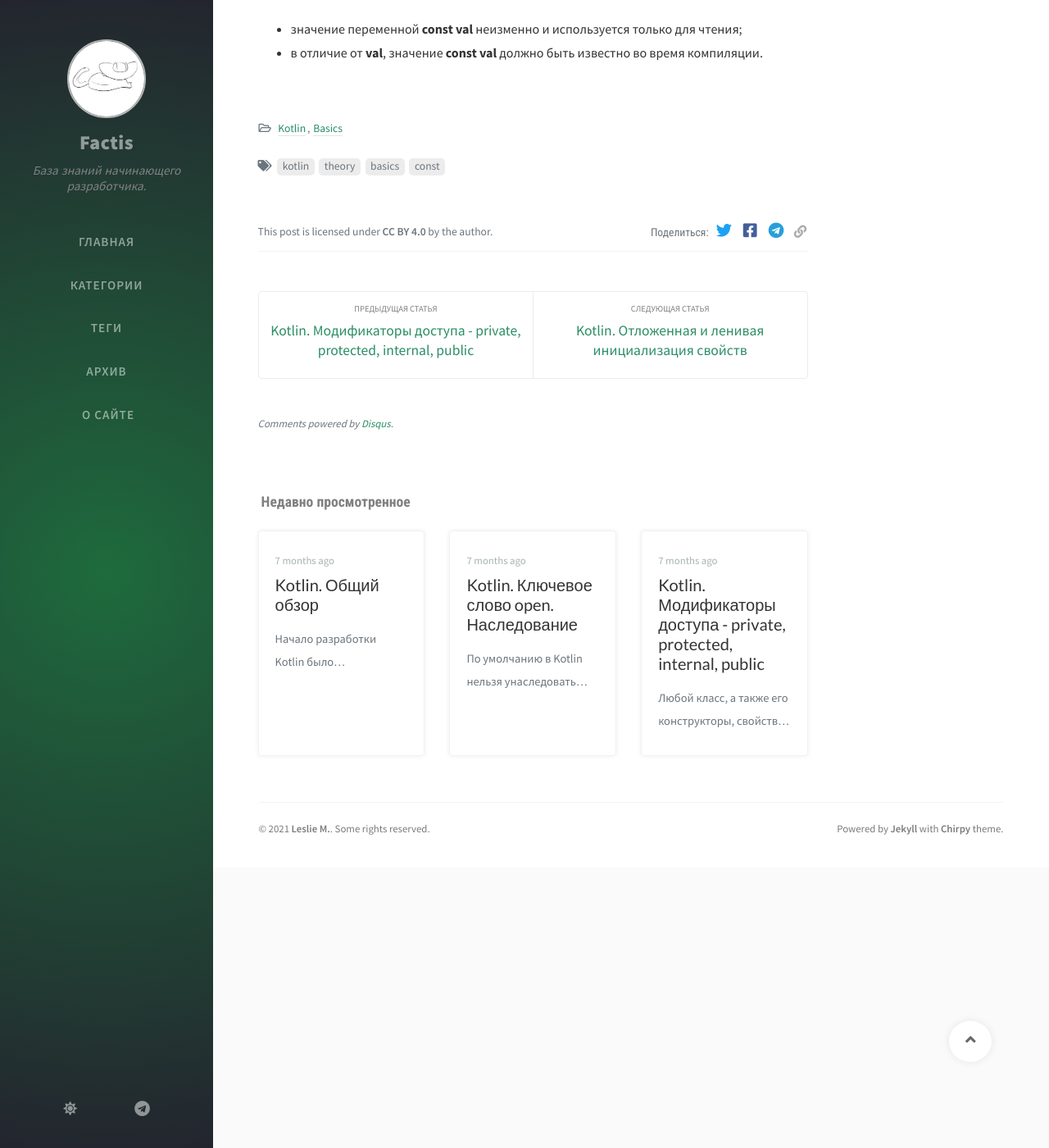
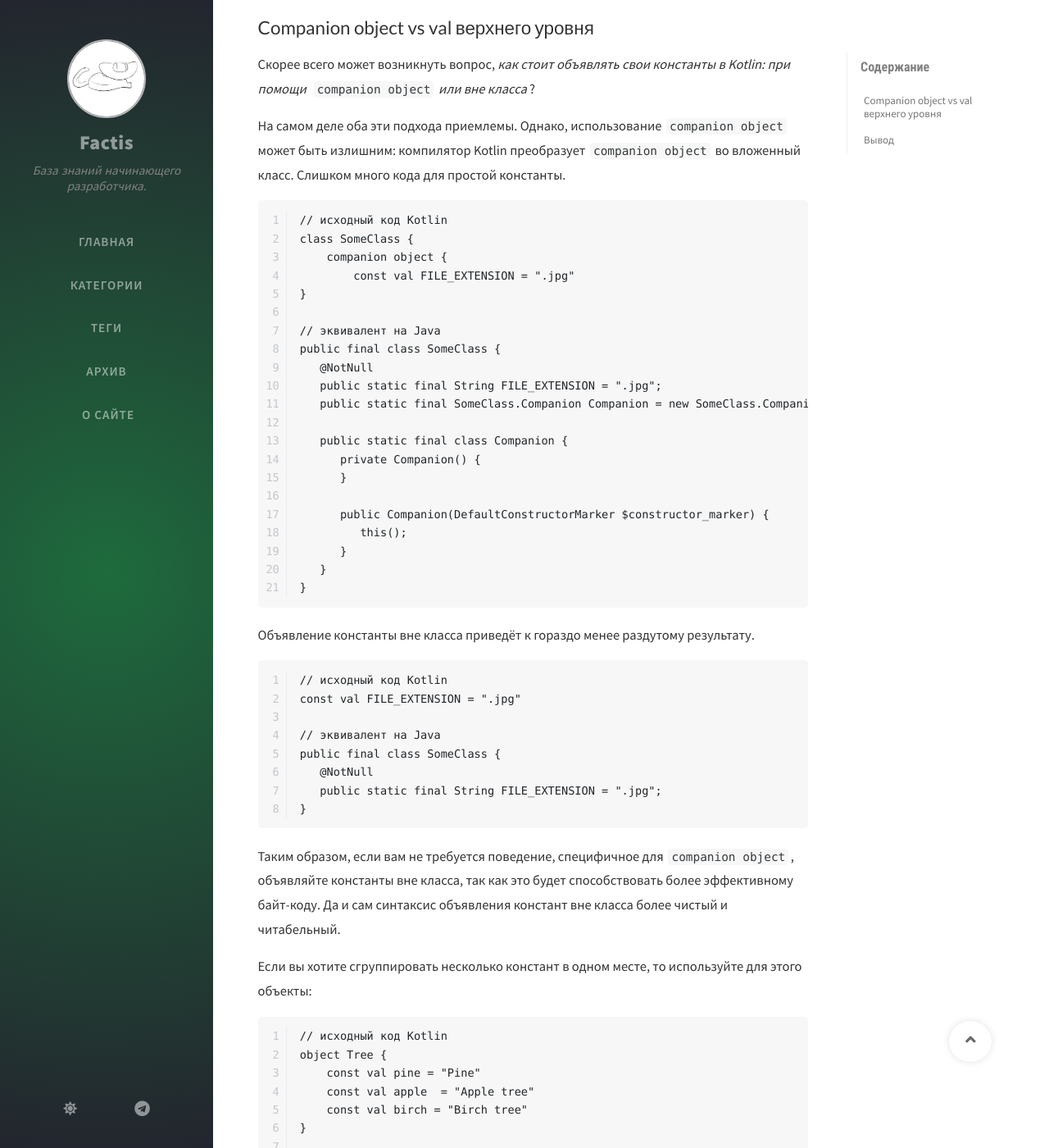
Before and after one commit to Bimlibik/bimlibik.github.io, a Jekyll site: the page built from _posts/kotlin/2020-06-07-kotlin-const-modifier.md, in a window 1280 px wide and 1400 px high, scrolled down 1698 px. Shown: the whole window at 82% size. Built offline with Jekyll 4.4.1, drawn with Linux system fonts in a browser that asks for light colours; nearby versions of some CDN libraries; comment, search, counter and statistics services are not loaded; some of the changed text lies outside the part shown.

Commit message:
Update: добавлен раздел "Companion object vs val верхнего уровня".

````diff
--- a/_data/updates.yml
+++ b/_data/updates.yml
@@ -1,3 +1,6 @@
+-
+  filename: 'kotlin-const-modifier'
+  lastmod: '2021-01-14 11:04:00 +0800'
 -
   filename: 'kotlin-inline-functions'
   lastmod: '2020-09-03 17:07:00 +0800'
--- a/_posts/kotlin/2020-06-07-kotlin-const-modifier.md
+++ b/_posts/kotlin/2020-06-07-kotlin-const-modifier.md
@@ -8,8 +8,8 @@ tags: [kotlin, theory, basics, const]
 
 В Kotlin, как и во многих других языках, переменные могут быть изменяемыми и
 неизменяемыми. В статье про базовый синтаксис рассказывалось, что для объявления
-изменяемой переменной следует использовать ключевое слово **var**, а
-неизменяемой - **val**.
+изменяемой переменной следует использовать ключевое слово `var`, а
+неизменяемой - `val`.
 
 Несмотря на то, что мы говорим **неизменяемая**, мы не подразумеваем, что это
 **константа**. Неважно какое ключевое слово используется при объявлении
@@ -17,16 +17,16 @@ tags: [kotlin, theory, basics, const]
 выполнения программы, что противоречит понятию константы. Ведь что такое
 константа? Значение, неизменное по своей природе.
 
-Что же делать, если нужно объявить константу? Использовать модификатор **const**
-совместно с ключевым словом **val**. Но есть несколько правил, которым необходимо
+Что же делать, если нужно объявить константу? Использовать модификатор `const`
+совместно с ключевым словом `val`. Но есть несколько правил, которым необходимо
 следовать.
 
-Переменные, отмеченные модификатором **const**, также называют _константами
+Переменные, отмеченные модификатором `const`, также называют _константами
 времени компиляции_. Это означает, что значения таких переменных известны во
 время компиляции. Отсюда следует, что они должны соответствовать следующим
 требованиям:
 - находиться на самом верхнем уровне (вне класса) или быть членом объекта
-  (**object** или **companion object**);
+  ([`object` или `companion object`][kotlin-object-keyword]);
 - тип данных должен соответствовать одному из примитивных (например, String);
 - не иметь геттера.
 
@@ -54,7 +54,7 @@ class SomeClass {
 Имя же фотографии, несмотря на то что оно уникально для каждого отдельного файла,
 заранее неизвестно. Чтобы его задать, нам потребуется вычислить время, в которое
 был сделан снимок. То есть значение выбирается во время выполнения программы.
-Поэтому используется ключевое слово **val**.
+Поэтому используется ключевое слово `val`.
 
 После компиляции кода везде, где использовалась переменная-константа будет
 произведено замещение: вместо имени переменной будет подставлено значение этой
@@ -70,7 +70,88 @@ public final String getFILENAME() {
 
 ***
 
-**Вывод:**
-- значение переменной **const val** неизменно и используется только для чтения;
-- в отличие от **val**, значение **const val** должно быть известно во время
+## Companion object vs val верхнего уровня
+
+Скорее всего может возникнуть вопрос, _как стоит объявлять свои константы в Kotlin: при помощи_ `companion object` _или вне класса_?
+
+На самом деле оба эти подхода приемлемы. Однако, использование `companion object` может быть излишним: компилятор Kotlin преобразует `companion object` во вложенный класс. Слишком много кода для простой константы.
+
+```
+// исходный код Kotlin
+class SomeClass {
+    companion object {
+        const val FILE_EXTENSION = ".jpg"
+}
+
+// эквивалент на Java
+public final class SomeClass {
+   @NotNull
+   public static final String FILE_EXTENSION = ".jpg";
+   public static final SomeClass.Companion Companion = new SomeClass.Companion((DefaultConstructorMarker)null);
+
+   public static final class Companion {
+      private Companion() {
+      }
+
+      public Companion(DefaultConstructorMarker $constructor_marker) {
+         this();
+      }
+   }
+}
+```
+
+Объявление константы вне класса приведёт к гораздо менее раздутому результату.
+
+```
+// исходный код Kotlin
+const val FILE_EXTENSION = ".jpg"
+
+// эквивалент на Java
+public final class SomeClass {
+   @NotNull
+   public static final String FILE_EXTENSION = ".jpg";
+}
+```
+
+Таким образом, если вам не требуется поведение, специфичное для `companion object`, объявляйте константы вне класса, так как это будет способствовать более эффективному байт-коду. Да и сам синтаксис объявления констант вне класса более чистый и читабельный.
+
+Если вы хотите сгруппировать несколько констант в одном месте, то используйте для этого объекты:
+
+```
+// исходный код Kotlin
+object Tree {
+    const val pine = "Pine"
+    const val apple  = "Apple tree"
+    const val birch = "Birch tree"
+}
+
+// эквивалент на Java
+public final class Tree {
+   @NotNull
+   public static final String pine = "Pine";
+   @NotNull
+   public static final String apple = "Apple tree";
+   @NotNull
+   public static final String birch = "Birch tree";
+   public static final Tree INSTANCE;
+
+   private Tree() {
+   }
+
+   static {
+      Tree var0 = new Tree();
+      INSTANCE = var0;
+   }
+}
+```
+
+***
+
+## Вывод
+- Значение переменной `const val` неизменно и используется только для чтения.
+- В отличие от `val`, значение `const val` должно быть известно во время
   компиляции.
+
+
+<!-- Ссылки -->
+[kotlin-object-keyword]: https://bimlibik.github.io/posts/kotlin-object-keyword/ "bimlibik.github.io"
````
